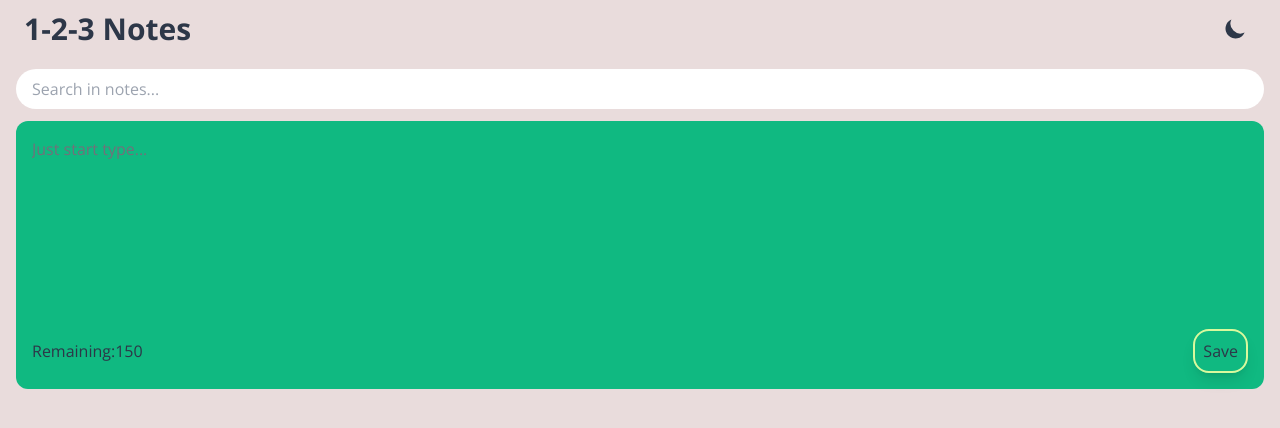
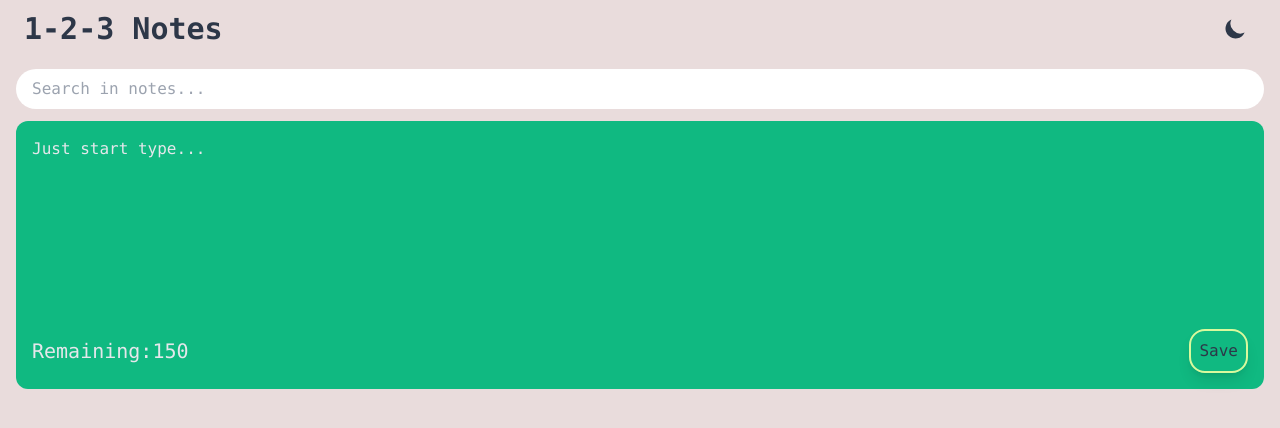
Before and after one commit to octagony/YANA, a React (Create React App) app: page / in a window 1280 px wide. Shown: the top 428 px of the page. Built offline with nearby package versions, Linux system fonts and the light colour scheme.

Commit message:
fixed word-wrap in notes and set font to mono

```diff
--- a/src/App.js
+++ b/src/App.js
@@ -31,7 +31,7 @@ function App() {
 
   return (
     <div className={`${isDarkMode && 'dark-mode'}`}>
-      <div className="container font-sans mx-auto px-4 h-screen">
+      <div className="container font-mono mx-auto px-4 h-screen">
         <Header setTheme={setTheme} />
         <SearchBar value={inputValue} filterNotes={setInputValue} />
         <NotesGrid
--- a/src/components/NewNote.jsx
+++ b/src/components/NewNote.jsx
@@ -10,7 +10,7 @@ const NewNote = ({ addNote }) => {
     }
   };
 
-  const saveNote = (event) => {
+  const saveNote = () => {
     if (textNote.trim().length > 0) {
       addNote(textNote);
       setTextNote("");
@@ -20,14 +20,20 @@ const NewNote = ({ addNote }) => {
   return (
     <div className="bg-emerald-500 rounded-xl p-4 min-h-[170px] flex flex-col justify-between">
       <textarea
+        className="placeholder:text-gray-200"
         cols="10"
         rows="8"
         placeholder="Just start type..."
         value={textNote}
         onChange={handleChange}
+        onKeyDown = {(event)=>{
+          if(event.key === 'Enter'){
+            saveNote()
+          }
+        }}
       ></textarea>
       <div className="flex justify-between items-center">
-        <p>Remaining:{remainingText - textNote.length}</p>
+        <p className="text-xl text-gray-200">Remaining:{remainingText - textNote.length}</p>
         <button
           className="p-2 bg-transparent border-2 border-lime-200 rounded-2xl shadow-lg transition hover:bg-lime-500"
           onClick={saveNote}
--- a/src/components/Note.jsx
+++ b/src/components/Note.jsx
@@ -3,7 +3,7 @@ import { FaTrash } from "react-icons/fa";
 
 const Note = ({ id, text, date, deleteNote }) => {
   return (
-    <div className="bg-lime-200 rounded-xl p-4 min-h-[170px] flex flex-col justify-between">
+    <div className="bg-lime-200 rounded-xl p-4 min-h-[170px] flex flex-col justify-between whitespace-pre-wrap">
       <span>{text}</span>
       <div className="flex justify-between items-center">
         <p>{date}</p>
--- a/src/components/SearchBar.jsx
+++ b/src/components/SearchBar.jsx
@@ -4,7 +4,7 @@ const SearchBar = ({ value, filterNotes }) => {
   return (
     <div className="mb-3">
       <input
-        className="w-full outline-none p-2 px-4 rounded-3xl"
+        className="w-full from-neutral-900 outline-none p-2 px-4 rounded-3xl"
         type="search"
         placeholder="Search in notes..."
         value={value}
--- a/src/index.css
+++ b/src/index.css
@@ -1,5 +1,3 @@
-@import url("https://fonts.googleapis.com/css2?family=Open+Sans:wght@400;600;700&display=swap");
-
 @tailwind base;
 @tailwind components;
 @tailwind utilities;
@@ -24,6 +22,6 @@
 
   .dark-mode {
     background-color: #2d3742;
-    color: #dbdbdb;
+    color: #000;
   }
 }
```
